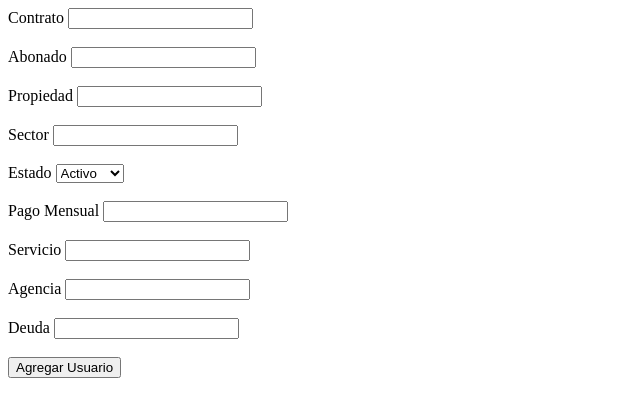
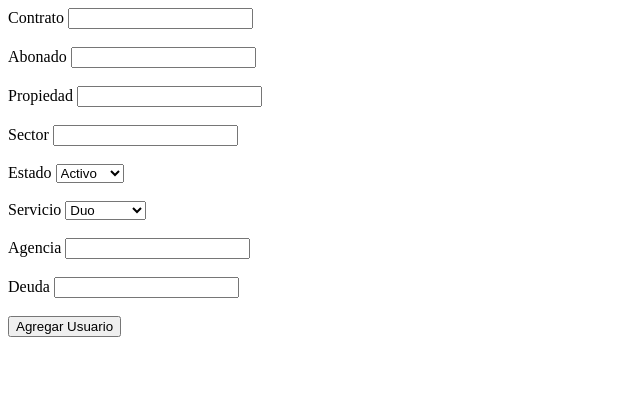
Before and after one commit to BabyDriver2018/front-end-view-GDC, a PHP site: page /createUser.php in a window 1280 px wide. Shown: the top 417 px of the page, without its empty margins (0-640 px from the left). Run offline with PHP 8.4, Linux system fonts and the light colour scheme.

Commit message:
register user

```diff
--- a/createController.php
+++ b/createController.php
@@ -36,17 +36,27 @@ if($_SERVER["REQUEST_METHOD"] == "POST"){
 
         $estado = $input_estado;
 
-
-    // Validate pagomes
-    $input_pagomes = trim($_POST["pagomes"]);
-
-        $pagomes = $input_pagomes;
-
     // Validate servicio
     $input_servicio = trim($_POST["servicio"]);
 
         $servicio = $input_servicio;
 
+    // Validate pagomes
+    if($servicio == "Duo"){
+        $pagomes=60;
+    }
+    elseif($servicio == "Internet"){
+        $pagomes=45;
+    }
+    elseif($servicio == "Television"){
+        $pagomes=30;
+    }
+    else{
+        $pagomes=75;
+    }
+    // $input_pagomes = trim($_POST["pagomes"]);
+
+    //     $pagomes = $input_pagomes;
 
     // Validate agencia
     $input_agencia = trim($_POST["agencia"]);
--- a/createUser.php
+++ b/createUser.php
@@ -49,15 +49,13 @@
         </div>
         <br>
         <div class="form-group  ">
-            <label>Pago Mensual</label>
-            <input type="text" name="pagomes" class="form-control" value="<?php echo $pagomes; ?>" require>
-
-        </div>
-        <br>
-        <div class="form-group  ">
             <label>Servicio</label>
-            <input type="text" name="servicio" class="form-control" value="<?php echo $servicio; ?>" require>
-
+            <select name="servicio" id="servicio" value="<?php echo $servicio; ?>">
+                    <option value="Duo">Duo</option>
+                    <option value="Internet">Internet</option>
+                    <option value="Television">Televisión</option>
+                    <option value="Trio">Trio</option>
+            </select>
         </div>
         <br>
         <div class="form-group  ">
--- a/js/reloj.js
+++ b/js/reloj.js
@@ -65,6 +65,7 @@ function tiempo() {
    //llevar resultado al visor.
    visor.innerHTML = mn + " : " + sg + " : " + cs;
 }
+
 //parar el cronómetro
 // function parar() {
 //      clearInterval(elcrono); //parar el crono
```
